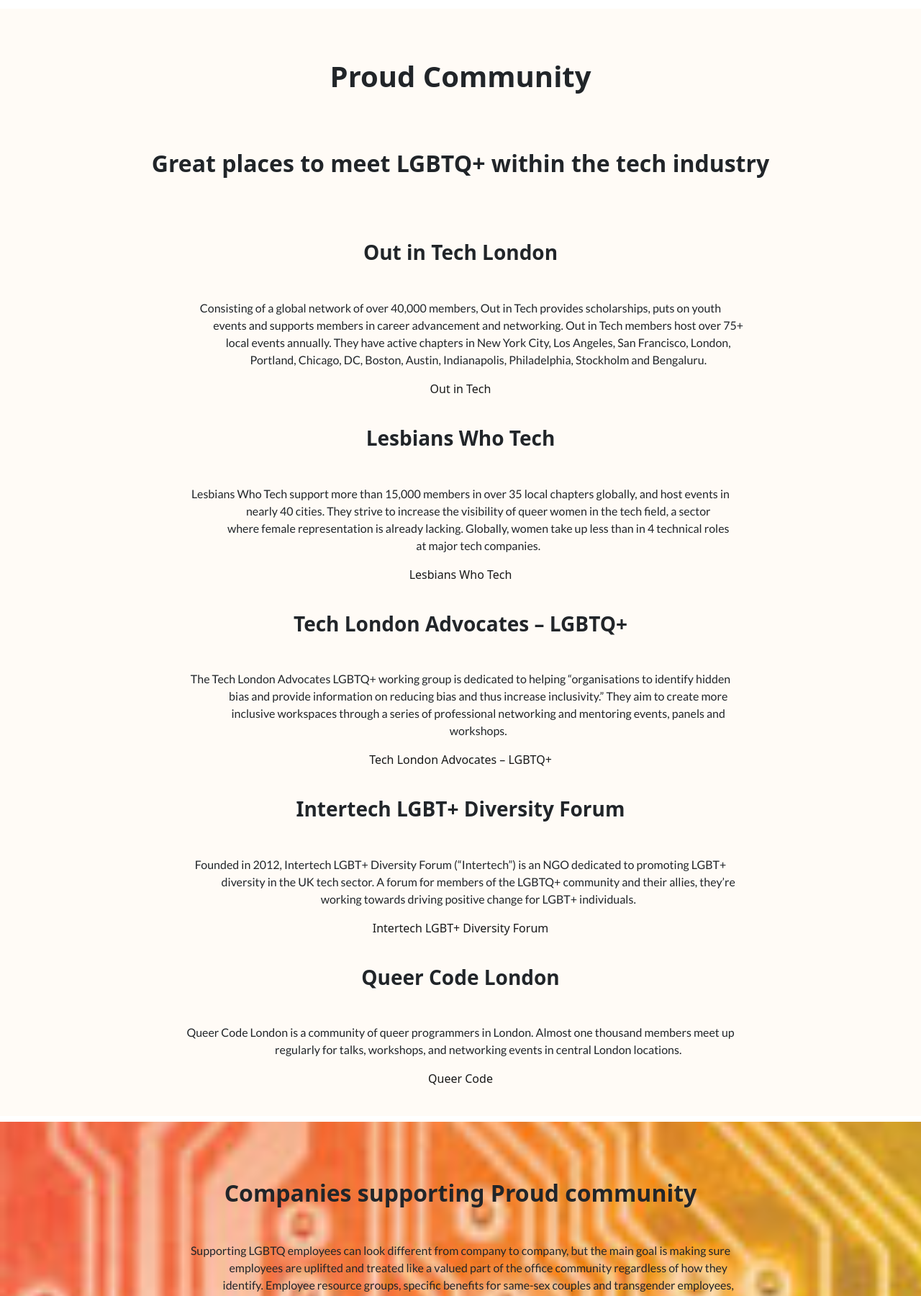
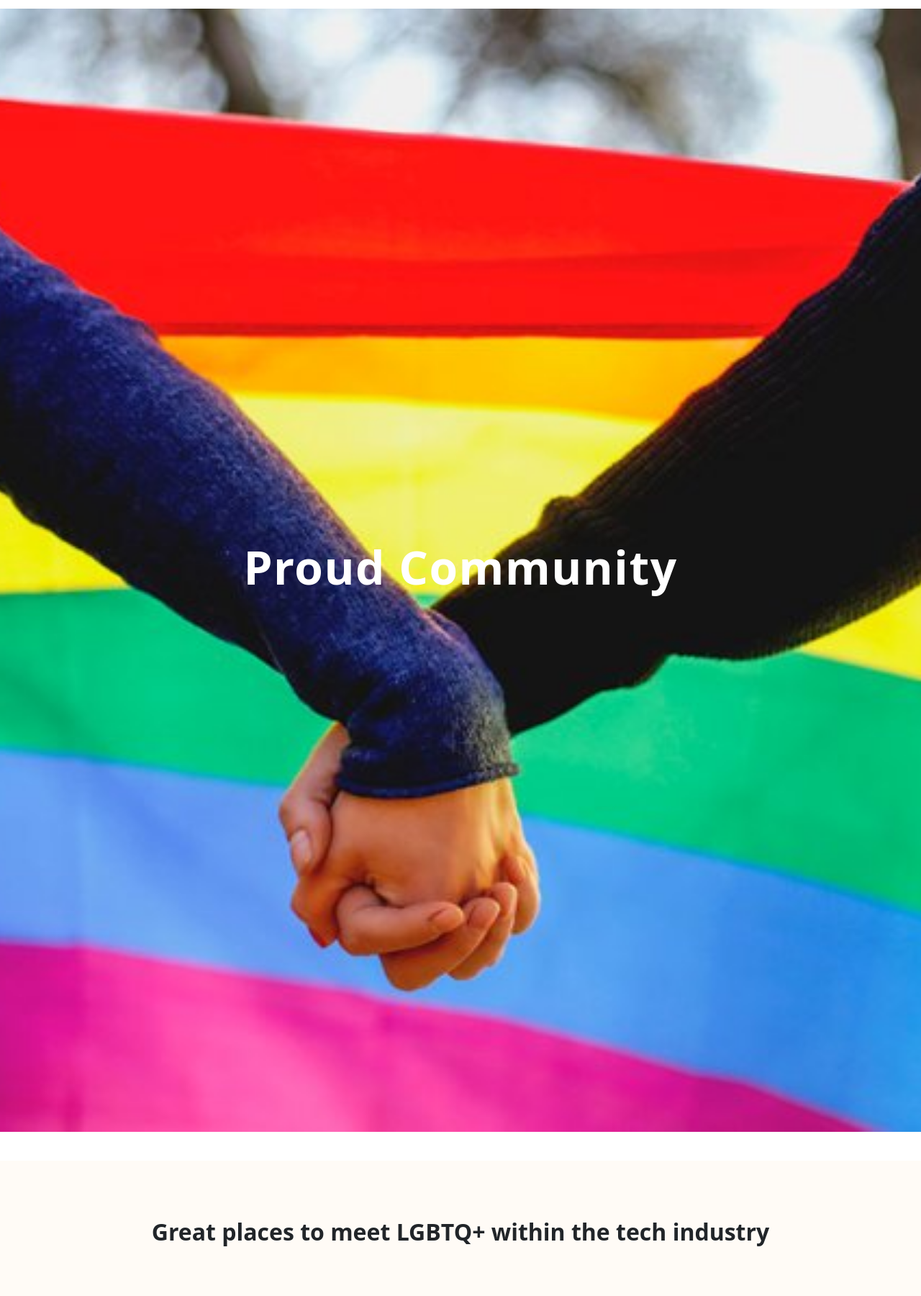
Before and after one commit to Lucy-Glanville-Brown/queereview, a Flask app: page /allyandsupport in a window 1280 px wide. Shown: the part 84-1884 px from the top of the page at 72% size. Run offline with Flask 2, Linux system fonts and the light colour scheme; some libraries are stand-ins or nearby versions.

Commit message:
Added ally hero image

```diff
--- a/static/css/style.css
+++ b/static/css/style.css
@@ -154,6 +154,19 @@
     background-repeat: no-repeat;
     background-size: cover;
     height: 50vh;
+    display: flex;
+    justify-content: space-around;
+    align-items: center;
+    flex-direction: column;
+    margin-bottom: 40px;
+}
+
+.hero-ally {
+    background-image: url('/static/img/ally.jpg');
+    background-position: center;
+    background-repeat: no-repeat;
+    background-size: cover;
+    height: 60vh;
     display: flex;
     justify-content: space-around;
     align-items: center;
--- a/templates/ally.html
+++ b/templates/ally.html
@@ -1,12 +1,13 @@
 {% extends "base.html" %}
 
 {% block content %}
-
+<div class="hero-ally">
+    <h2 class="top-head">Proud Community</h2>
+</div>
 <section>
     <div class="ally">
 
         <div class="ally-0">
-            <h1>Proud Community</h1>
             <h2>Great places to meet LGBTQ+ within the tech industry</h2>
             <h3>Out in Tech London</h3>
             <p>Consisting of a global network of over 40,000 members, Out in Tech provides scholarships, puts on youth
```
Also changed, not shown: static/img/ally.jpg (added).
